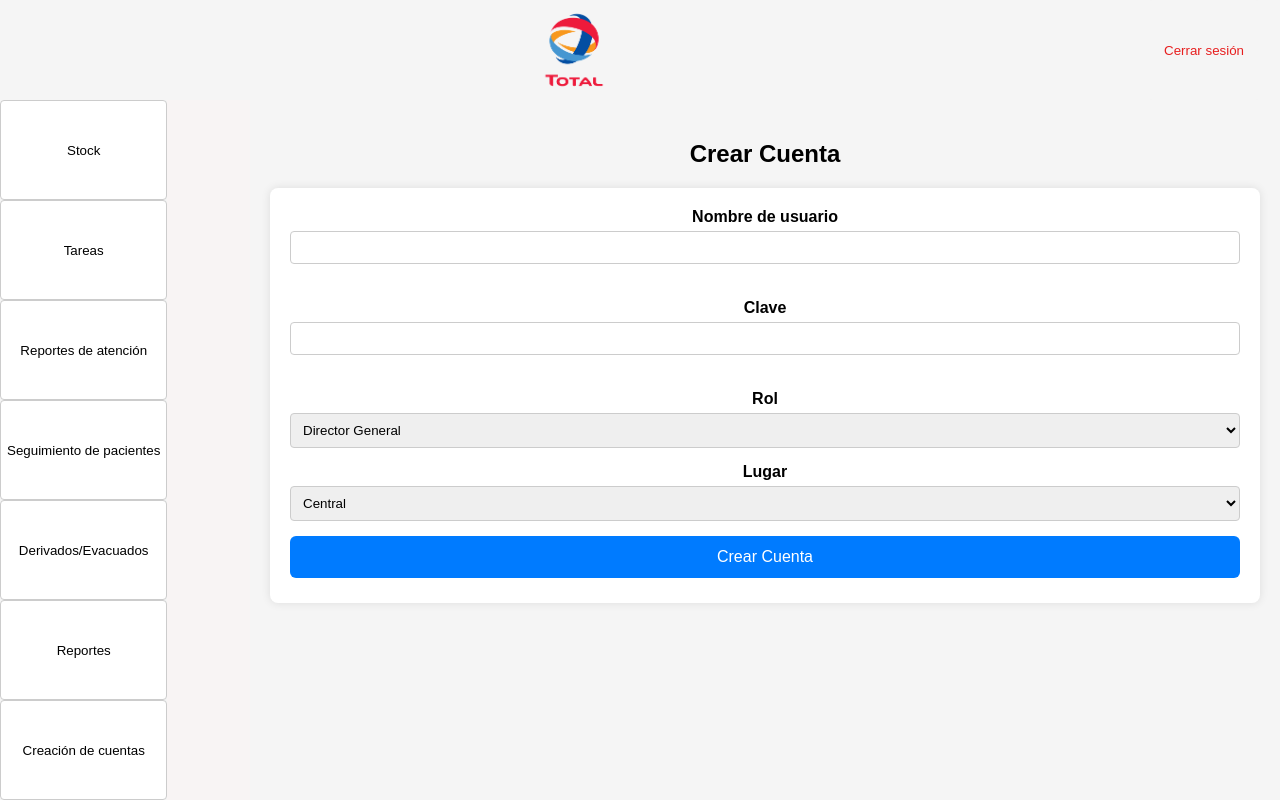
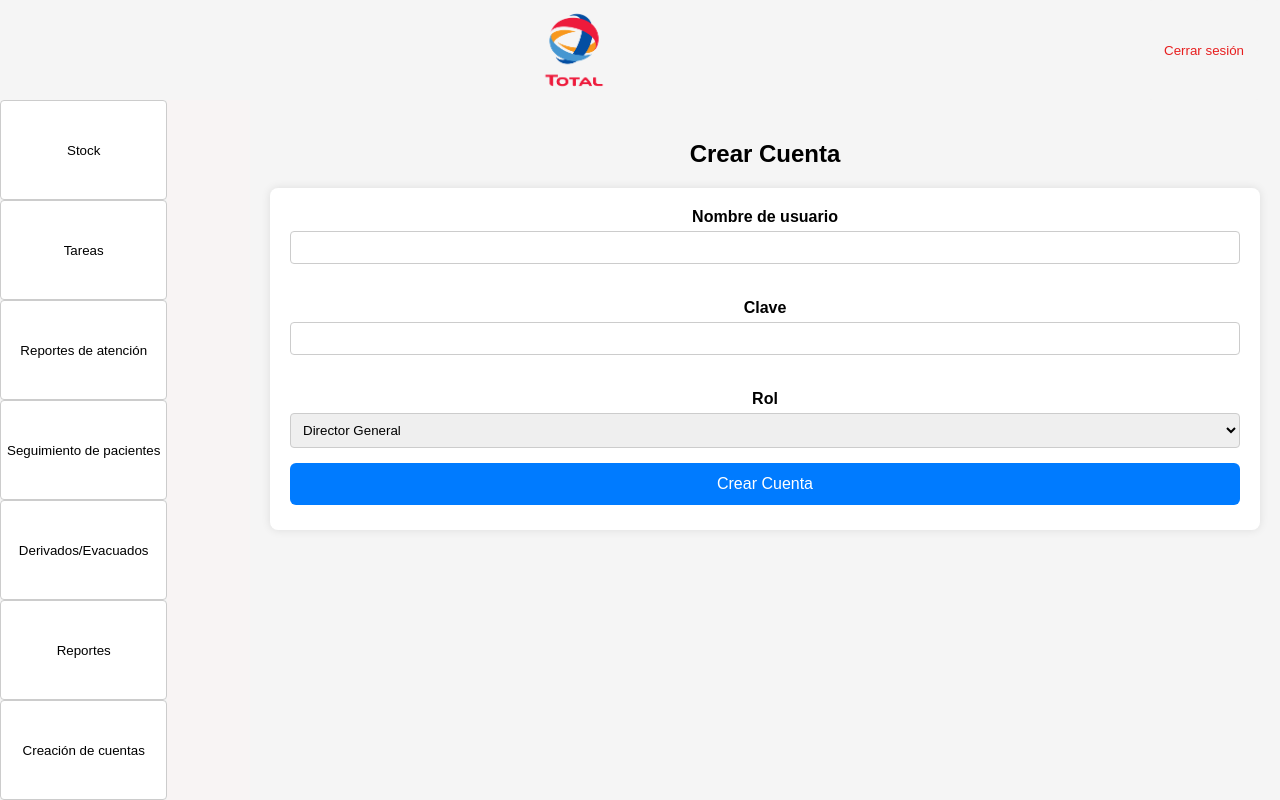
Before and after one commit to MrBarbo/sistema_total, a React (Vite) app: page /creacion in a window 1280 px wide. Built offline with nearby package versions, Linux system fonts and the light colour scheme.

Commit message:
Nueva empresa y fixes

```diff
--- a/src/pages/AccountCreation.jsx
+++ b/src/pages/AccountCreation.jsx
@@ -101,21 +101,6 @@ const AccountCreation = () => {
               </select>
             </div>
             <div className="form-group">
-              <label htmlFor="lugar">Lugar</label>
-              <select
-                id="lugar"
-                name="lugar"
-                value={formData.lugar}
-                onChange={handleInputChange}
-                required
-              >
-                <option value="Central">Central</option>
-                <option value="Rio Cullen">Rio Cullen</option>
-                <option value="Cañadon Alfa">Cañadon Alfa</option>
-                <option value="Aguada San Roque">Aguada San Roque</option>
-                <option value="Rincon de la Ceniza">Rincon de la Ceniza</option>
-                <option value="Aguada Pichana">Aguada Pichana</option>
-              </select>
             </div>
             <button type="submit" className="submit-button">Crear Cuenta</button>
           </form>
--- a/src/pages/Dashboard.jsx
+++ b/src/pages/Dashboard.jsx
@@ -14,7 +14,6 @@ const Dashboard = () => {
           />
         </div>
         <div className='content'>
-          <h1>DASHBOARD</h1>
           <p></p>
         </div>
       </div>
--- a/src/pages/MedAttention.jsx
+++ b/src/pages/MedAttention.jsx
@@ -9,6 +9,7 @@ const MedAttention = () => {
     date: '',
     pathology: 'Respiratorio',
     company: 'Total',
+    customCompany: '',
     medications: []
   });
 
@@ -29,8 +30,9 @@ const MedAttention = () => {
       setFormData({
         patientName: '',
         date: '',
-        pathology: '',
-        company: '',
+        pathology: 'Respiratorio',
+        company: 'Total',
+        customCompany: '',
         medications: []
       });
     } catch (error) {
@@ -84,7 +86,7 @@ const MedAttention = () => {
                 value={formData.patientName}
                 onChange={(e) => handleInputChange('patientName', e.target.value)}
               />
-              <label htmlFor="pathology">Fecha</label>
+              <label htmlFor="date">Fecha</label>
               <input
                 type='date'
                 value={formData.date}
@@ -131,7 +133,17 @@ const MedAttention = () => {
                 <option value="HUINOIL S.A.">HUINOIL S.A.</option>
                 <option value="L.G.">L.G.</option>
                 <option value="POLISER">POLISER</option>
+                <option value="OTHER">Ingrese nombre de empresa...</option>
               </select>
+              {formData.company === 'OTHER' && (
+                <input
+                  type='text'
+                  placeholder='Nombre de la Empresa'
+                  value={formData.customCompany}
+                  onChange={(e) => handleInputChange('customCompany', e.target.value)}
+                  required
+                />
+              )}
             </div>
             <div className='form-section'>
               <h3>Medicación Recetada</h3>
```
